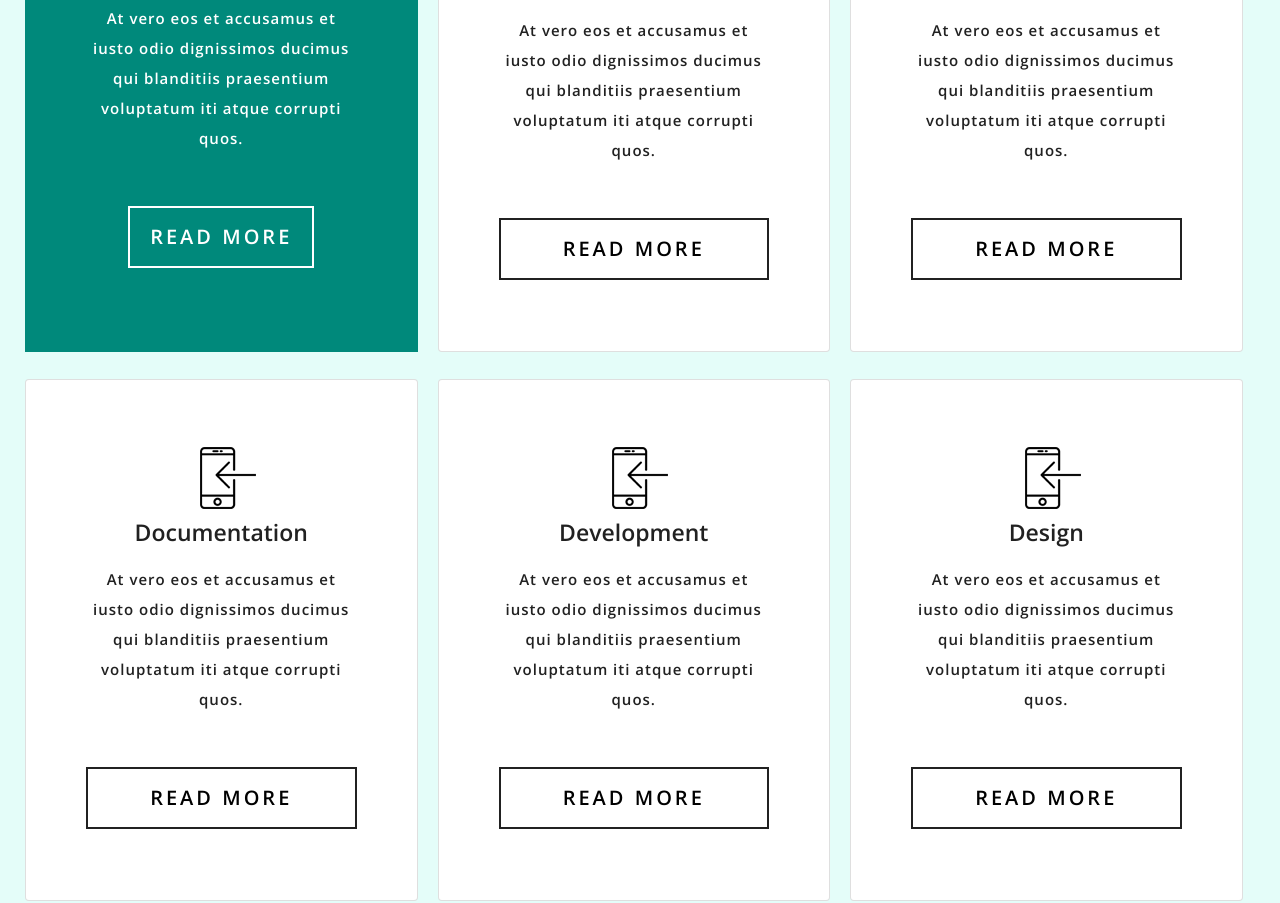
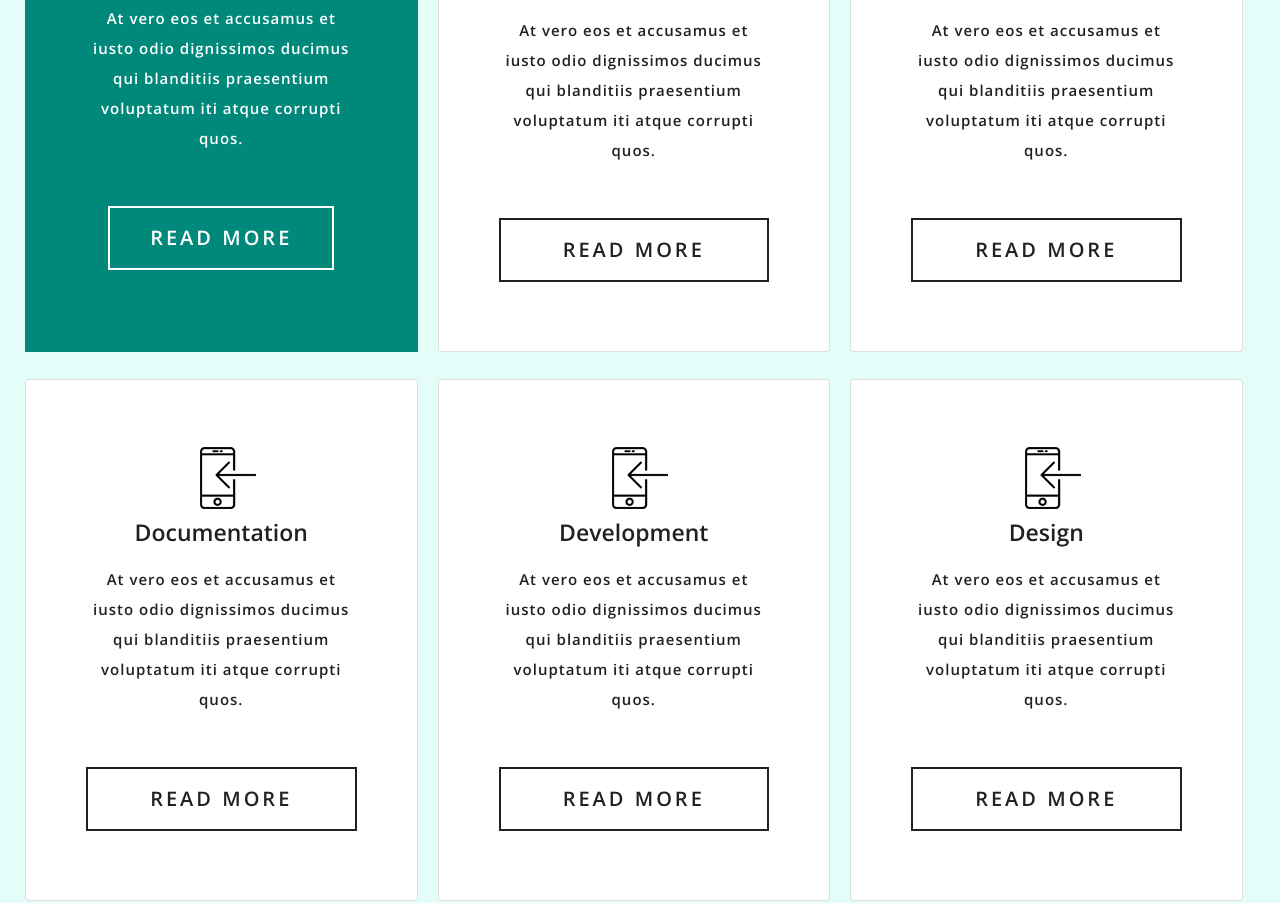
Before and after one commit to Mikhailo-Kandyba/bootstrap-project, a website: page src/index.html in a window 1280 px wide. Shown: the part 2304-3207 px from the top of the page. Drawn offline with nearby package versions, Linux system fonts and the light colour scheme.

Commit message:
btn-tabs

```diff
--- a/src/index.html
+++ b/src/index.html
@@ -148,7 +148,7 @@
                                     <p>
                                         At vero eos et accusamus et iusto odio dignissimos ducimus qui blanditiis praesentium voluptatum iti atque corrupti quos.
                                     </p>
-                                    <button class="general-btn">READ MORE</button>
+                                    <button type="button" class="general-btn">READ MORE</button>
                                 </div>
                             </li>
                             <li>
@@ -158,7 +158,7 @@
                                     <p>
                                         At vero eos et accusamus et iusto odio dignissimos ducimus qui blanditiis praesentium voluptatum iti atque corrupti quos.
                                     </p>
-                                    <button class="general-btn">READ MORE</button>
+                                    <button type="button" class="general-btn">READ MORE</button>
                                 </div>
                             </li>
                             <li>
@@ -168,7 +168,7 @@
                                     <p>
                                         At vero eos et accusamus et iusto odio dignissimos ducimus qui blanditiis praesentium voluptatum iti atque corrupti quos.
                                     </p>
-                                    <button class="general-btn">READ MORE</button>
+                                    <button type="button" class="general-btn">READ MORE</button>
                                 </div>
                             </li>
                             <li>
@@ -178,7 +178,7 @@
                                     <p>
                                         At vero eos et accusamus et iusto odio dignissimos ducimus qui blanditiis praesentium voluptatum iti atque corrupti quos.
                                     </p>
-                                    <button class="general-btn">READ MORE</button>
+                                    <button type="button" class="general-btn">READ MORE</button>
                                 </div>
                             </li>
                             <li>
@@ -188,7 +188,7 @@
                                     <p>
                                         At vero eos et accusamus et iusto odio dignissimos ducimus qui blanditiis praesentium voluptatum iti atque corrupti quos.
                                     </p>
-                                    <button class="general-btn">READ MORE</button>
+                                    <button type="button" class="general-btn">READ MORE</button>
                                 </div>
                             </li>
                             <li>
@@ -198,7 +198,7 @@
                                     <p>
                                         At vero eos et accusamus et iusto odio dignissimos ducimus qui blanditiis praesentium voluptatum iti atque corrupti quos.
                                     </p>
-                                    <button class="general-btn">READ MORE</button>
+                                    <button type="button" class="general-btn">READ MORE</button>
                                 </div>
                             </li>
                         </ul>
@@ -220,22 +220,22 @@
                     <ul class="btn-catalog">
                         <li>
                             <a href="#tabs-1">
-                                <button class="active-btn">ALL</button>
+                                <button type="button" class="active-btn">ALL</button>
                             </a>
                         </li>
                         <li>
                             <a href="#tabs-2">
-                                <button class="general-btn">WEB DESIGN</button>
+                                <button type="button" class="general-btn">WEB DESIGN</button>
                             </a>
                         </li>
                         <li>
                             <a href="#tabs-3">
-                                <button class="general-btn">UI/UX DESIGN</button>
+                                <button type="button" class="general-btn">UI/UX DESIGN</button>
                             </a>
                         </li>
                         <li>
                             <a href="#tabs-4">
-                                <button class="general-btn">MOCKUPS</button>
+                                <button type="button" class="general-btn">MOCKUPS</button>
                             </a>
                         </li>
                     </ul>
--- a/src/scss/_buttons.scss
+++ b/src/scss/_buttons.scss
@@ -37,24 +37,24 @@
 
 .holder-services {
 
+  button {
+    font-size: 20px;
+    padding: 20px 40px;
+    letter-spacing: 3px;
+    border: solid 2px $color-nero;
+    border-radius: 0;
+    color: $color-nero;
+  }
+
   .active {
 
-    .general-btn {
+    .general-btn{
       background: transparent;
       color: $color-white;
       border: solid 2px $color-white;
     }
   }
-}
 
-.holder-services {
-
-  button {
-    font-size: 20px;
-    padding: 19px 20px;
-    letter-spacing: 3px;
-    border: solid 2px $color-nero;
-  }
   .card {
 
     &:hover {
@@ -64,15 +64,6 @@
         color: $color-white;
         border: solid 2px $color-white;
       }
-    }
-  }
-
-  .active {
-
-    .general-btn {
-      background: transparent;
-      color: $color-white;
-      border: solid 2px $color-white;
     }
   }
 }
```
Also changed, not shown: src/css/styles.css.
